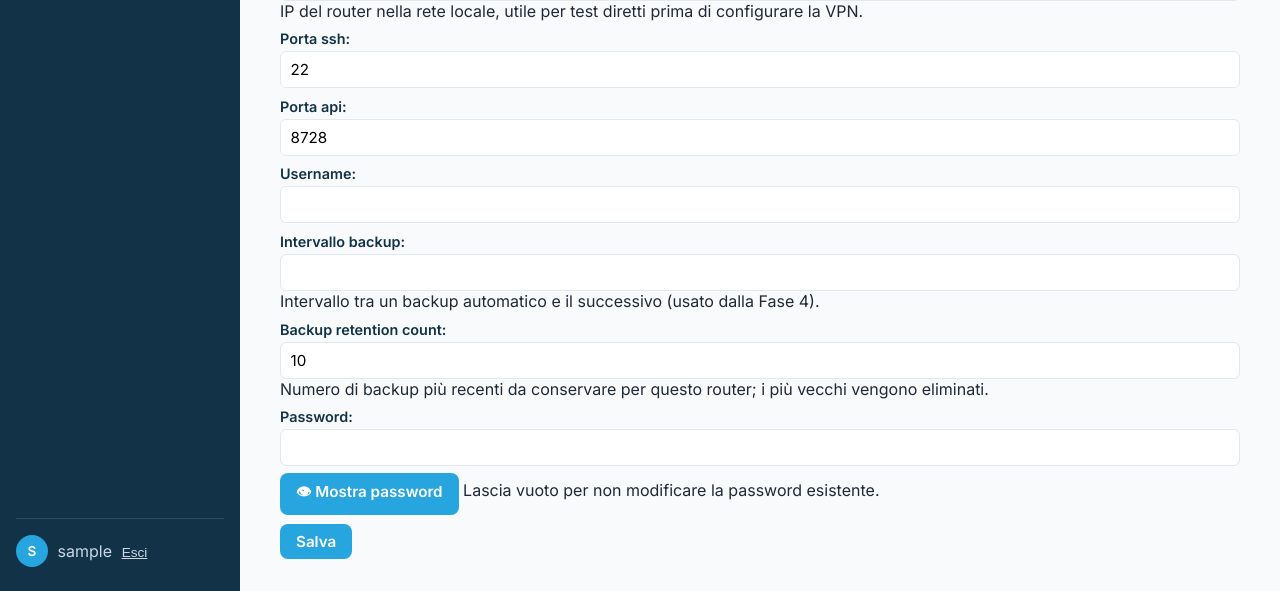
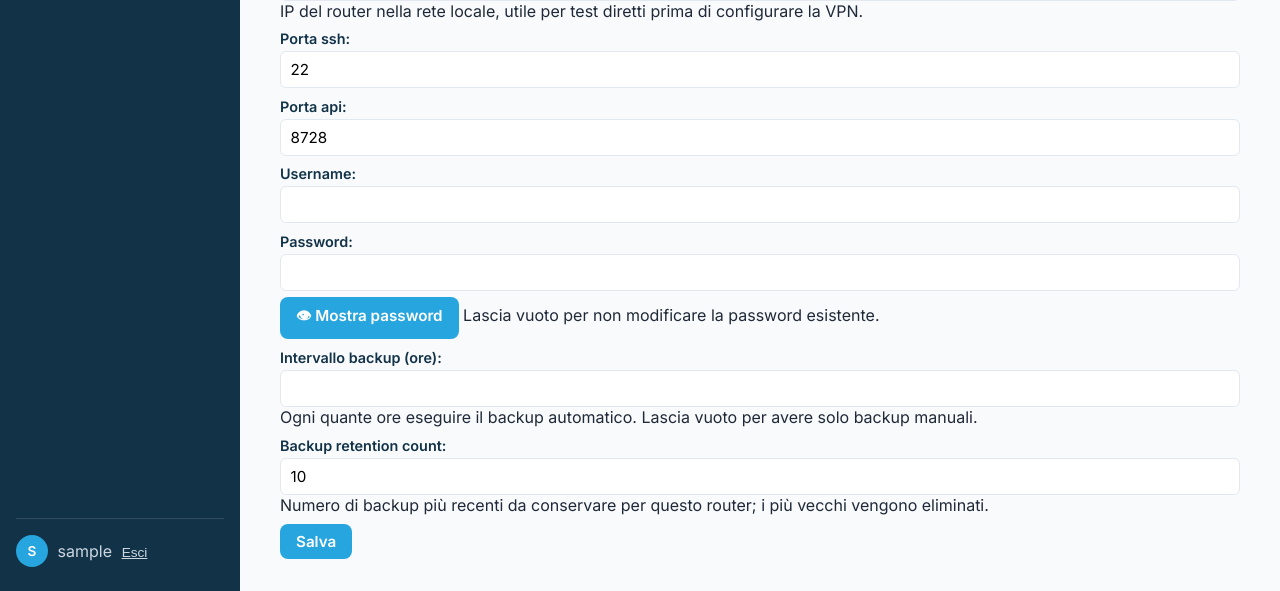
Before and after one commit to lomax73/mkremote, a Django app: page /router/nuovo/ in a window 1280 px wide. Shown: the part 769-1360 px from the top of the page. Run offline with Django 5.2, Linux system fonts and the light colour scheme; the visitor is signed in with stand-in values (Sample User, id 1); parts of the project's set-up code (start-up, migrations or seed data) failed here and were passed over; some libraries are stand-ins or nearby versions.

Commit message:
router: intervallo backup più intuitivo (ore invece del formato durata)
Il campo usava il formato tecnico DurationField di Django (es.
'1 00:00:00'), poco chiaro da compilare. Sostituito nel form con un
numero intero di ore, convertito da/verso il timedelta del modello.

Co-Authored-By: Claude Sonnet 5 <noreply@anthropic.com>

```diff
--- a/routers/forms.py
+++ b/routers/forms.py
@@ -1,3 +1,5 @@
+from datetime import timedelta
+
 from django import forms
 
 from .models import Router
@@ -10,30 +12,47 @@ class RouterForm(forms.ModelForm):
         required=False,
         help_text='Lascia vuoto per non modificare la password esistente.',
     )
+    intervallo_backup_ore = forms.IntegerField(
+        label='Intervallo backup (ore)',
+        min_value=1,
+        required=False,
+        help_text='Ogni quante ore eseguire il backup automatico. Lascia vuoto per avere '
+                   'solo backup manuali.',
+    )
 
     class Meta:
         model = Router
-        # 'password' non è in questo elenco: è gestita esplicitamente in save()
-        # per evitare che Django la sovrascriva con una stringa vuota quando
-        # l'utente la lascia bianca in modifica (vedi help_text del campo).
+        # 'password' e 'intervallo_backup' non sono in questo elenco: sono gestiti
+        # esplicitamente in __init__()/save() (vedi help_text dei rispettivi campi).
         fields = [
             'nome', 'location', 'note',
             'modello_hardware', 'versione_routeros',
             'ip_pubblico_o_ddns', 'ip_lan', 'porta_ssh', 'porta_api',
             'username',
-            'intervallo_backup', 'backup_retention_count',
+            'backup_retention_count',
         ]
 
     def __init__(self, *args, **kwargs):
         super().__init__(*args, **kwargs)
         if not self.instance.pk:
             self.fields['password'].required = True
+        if self.instance.pk:
+            self.fields['intervallo_backup_ore'].initial = self.instance.intervallo_backup_ore
+        self.order_fields([
+            'nome', 'location', 'note',
+            'modello_hardware', 'versione_routeros',
+            'ip_pubblico_o_ddns', 'ip_lan', 'porta_ssh', 'porta_api',
+            'username', 'password',
+            'intervallo_backup_ore', 'backup_retention_count',
+        ])
 
     def save(self, commit=True):
         router = super().save(commit=False)
         new_password = self.cleaned_data.get('password')
         if new_password:
             router.password = new_password
+        ore = self.cleaned_data.get('intervallo_backup_ore')
+        router.intervallo_backup = timedelta(hours=ore) if ore else None
         if commit:
             router.save()
         return router
--- a/routers/models.py
+++ b/routers/models.py
@@ -67,3 +67,11 @@ class Router(models.Model):
 
     def __str__(self):
         return self.nome
+
+    @property
+    def intervallo_backup_ore(self):
+        """Intervallo di backup espresso in ore intere, per un form più intuitivo del
+        formato durata di Django (es. '1 00:00:00')."""
+        if not self.intervallo_backup:
+            return None
+        return round(self.intervallo_backup.total_seconds() / 3600)
--- a/routers/templates/routers/router_detail.html
+++ b/routers/templates/routers/router_detail.html
@@ -22,7 +22,7 @@
     </td></tr>
     <tr><th>IP VPN</th><td class="mono">{{ router.ip_vpn|default:"—" }}</td></tr>
     <tr><th>Chiave pubblica WireGuard</th><td class="mono">{{ router.chiave_pubblica_wireguard|default:"—" }}</td></tr>
-    <tr><th>Intervallo backup</th><td>{{ router.intervallo_backup|default:"—" }}</td></tr>
+    <tr><th>Intervallo backup</th><td>{% if router.intervallo_backup_ore %}Ogni {{ router.intervallo_backup_ore }} ore{% else %}— solo backup manuali{% endif %}</td></tr>
     <tr>
         <th>Ultimo backup</th>
         <td>
```
Also changed, not shown: docs/guida_utente.md (+3 -3 lines).
